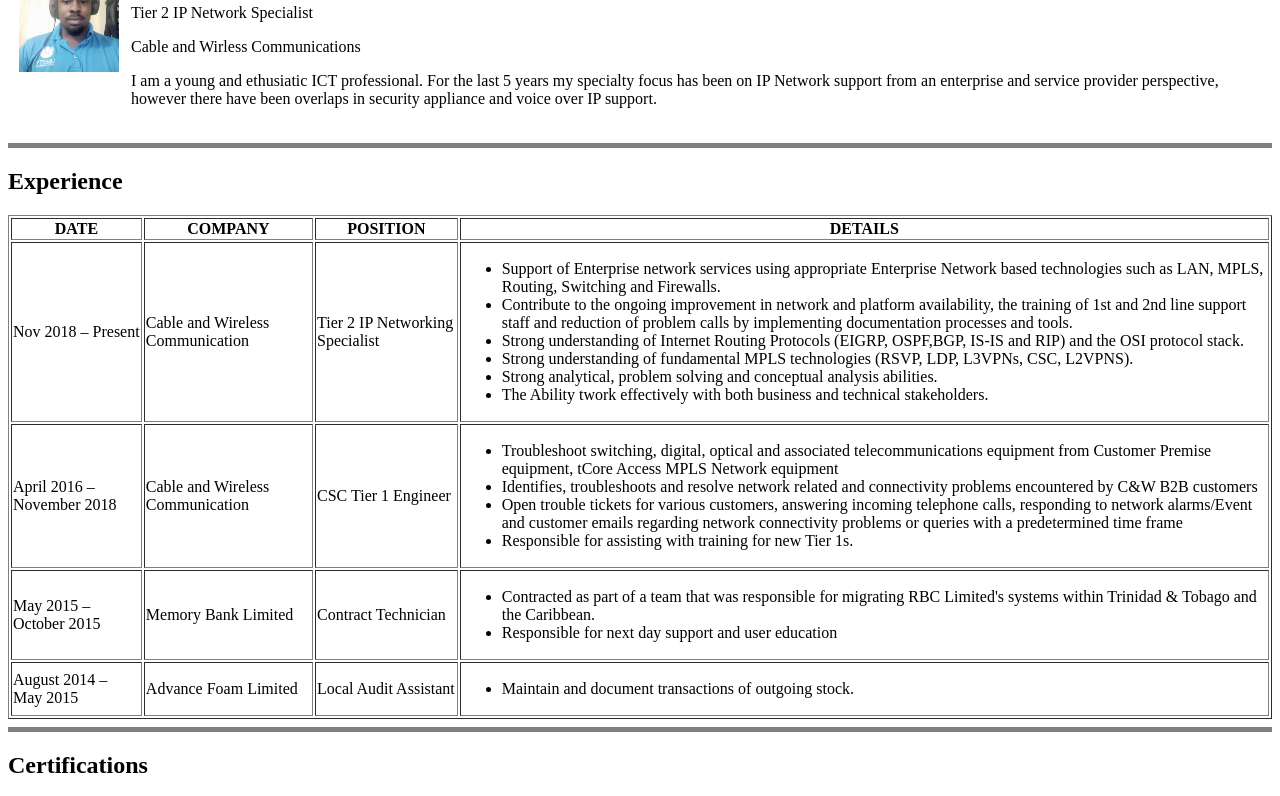
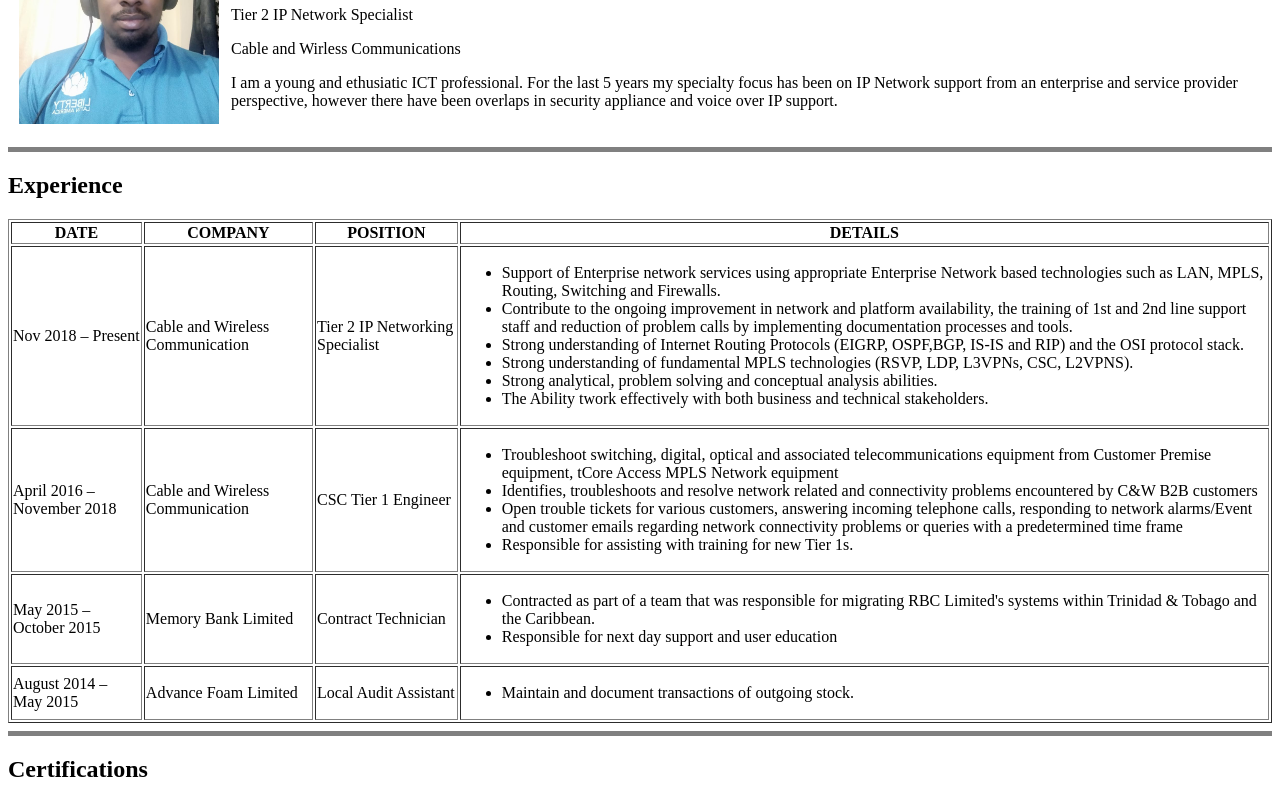
Before and after one commit to CurtleyAlsopp/cv, a plain HTML site: page index.html in a window 1280 px wide. Shown: the part 95-891 px from the top of the page. Drawn offline with Linux system fonts and the light colour scheme.

Commit message:
adjust image size to 200

```diff
--- a/index.html
+++ b/index.html
@@ -8,7 +8,7 @@
         <table cellspacing="10">
             <tr>
                 <td>
-                    <img src="me.jpg" width="100" height="100"/>
+                    <img src="me.jpg" width="200" height="200"/>
                 </td>
                 <td>
                     <h1>Curtley Alsopp</h1>
```
